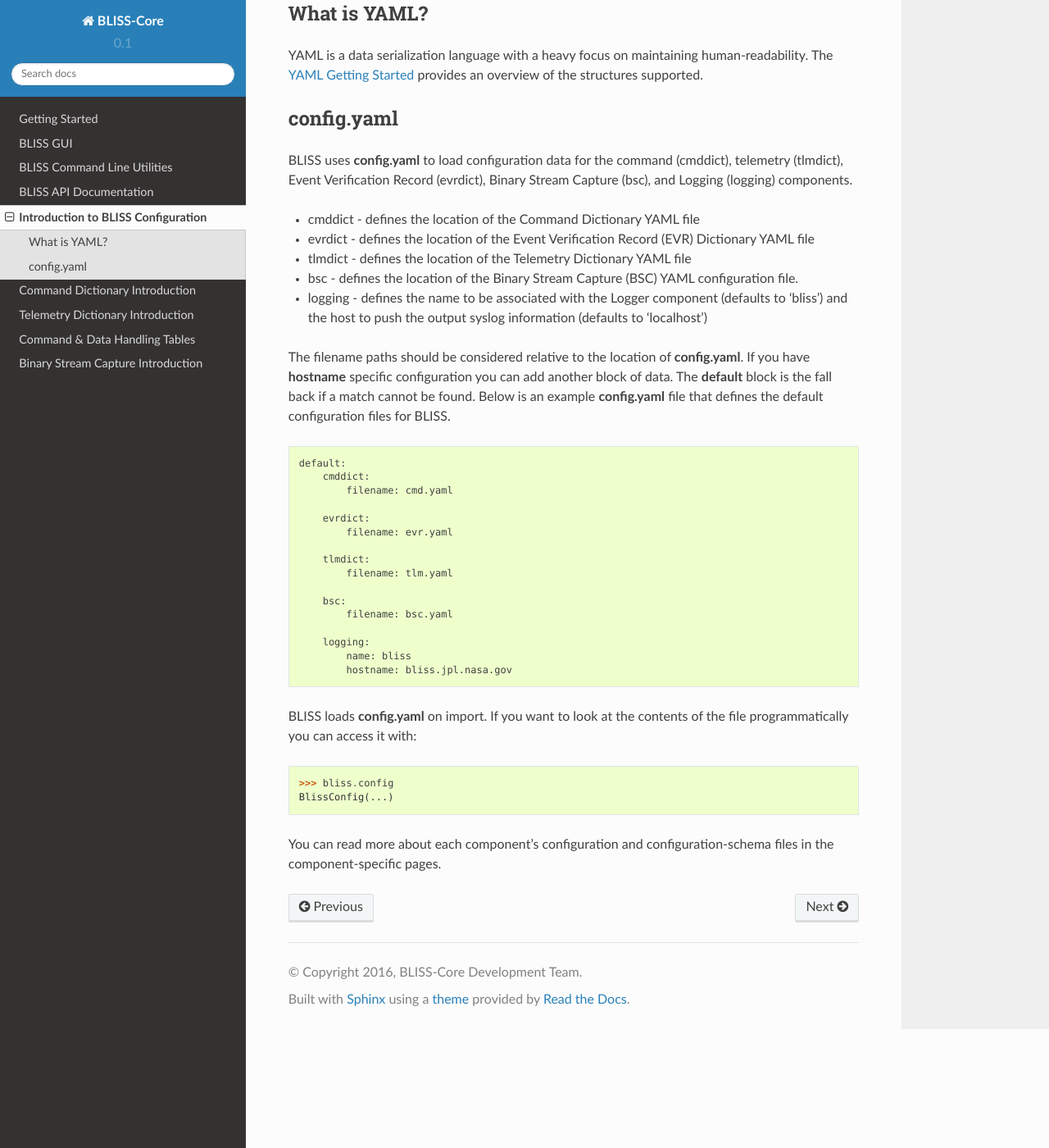
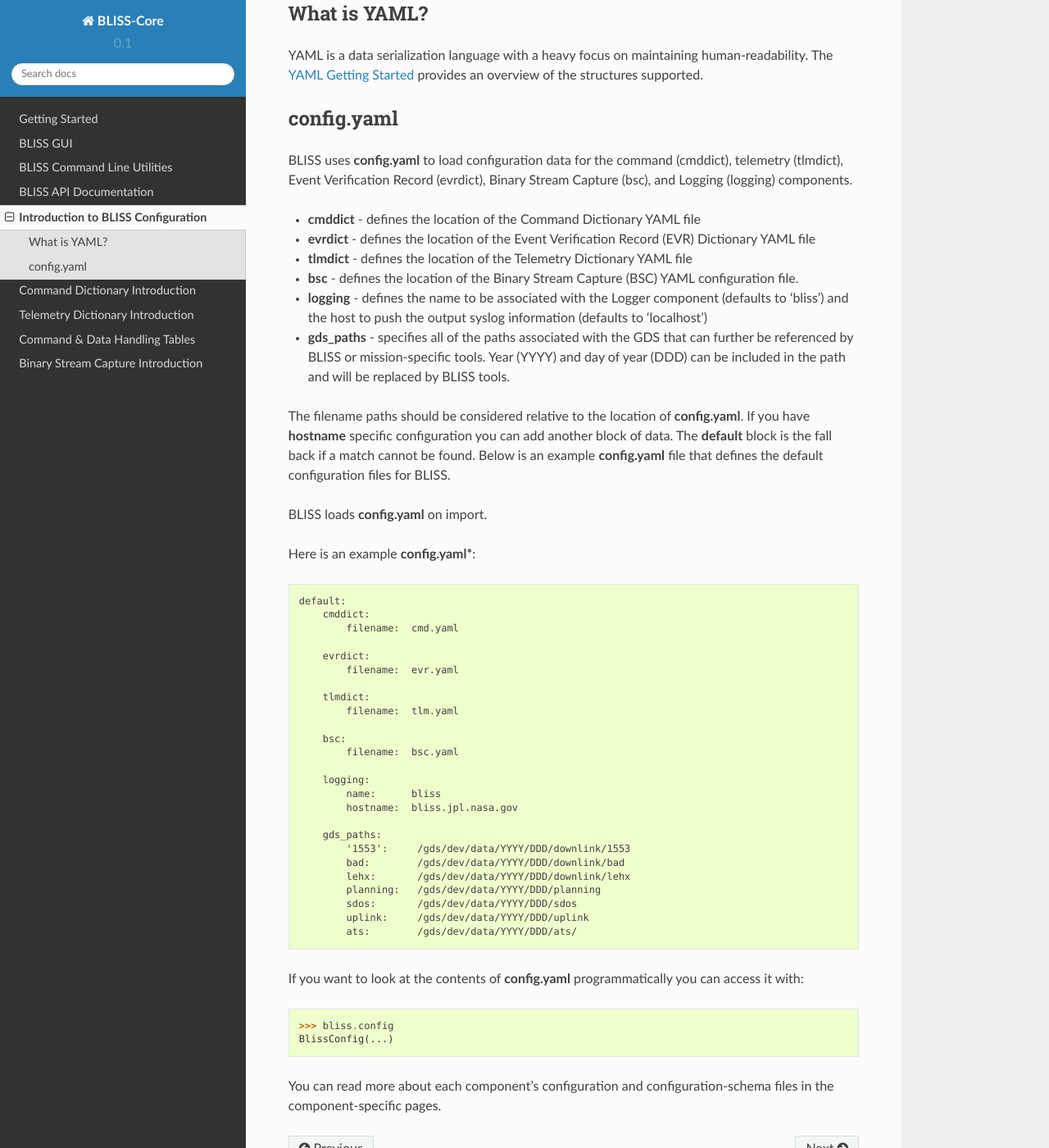
Before and after one commit to NASA-AMMOS/AIT-Core, a Sphinx documentation site: the page built from doc/source/configuration_intro.rst, in a window 1280 px wide and 1400 px high, scrolled down 419 px. Shown: the whole window at 82% size. Built offline with Sphinx 7.4.7 and the Read the Docs theme 2.0.0, drawn with Linux system fonts in a browser that asks for light colours.

Commit message:
updates to config.yaml documentation per #161.

```diff
--- a/doc/source/configuration_intro.rst
+++ b/doc/source/configuration_intro.rst
@@ -17,34 +17,49 @@
 
 BLISS uses **config.yaml** to load configuration data for the command (cmddict), telemetry (tlmdict), Event Verification Record (evrdict), Binary Stream Capture (bsc), and Logging (logging) components.
 
-* cmddict - defines the location of the Command Dictionary YAML file
-* evrdict - defines the location of the Event Verification Record (EVR) Dictionary YAML file
-* tlmdict - defines the location of the Telemetry Dictionary YAML file
-* bsc - defines the location of the Binary Stream Capture (BSC) YAML configuration file.
-* logging - defines the name to be associated with the Logger component (defaults to 'bliss') and the host to push the output syslog information (defaults to 'localhost')
+* **cmddict**   - defines the location of the Command Dictionary YAML file
+* **evrdict**   - defines the location of the Event Verification Record (EVR) Dictionary YAML file
+* **tlmdict**   - defines the location of the Telemetry Dictionary YAML file
+* **bsc** - defines the location of the Binary Stream Capture (BSC) YAML configuration file.
+* **logging**   - defines the name to be associated with the Logger component (defaults to 'bliss') and the host to push the output syslog information (defaults to 'localhost')
+* **gds_paths** - specifies all of the paths associated with the GDS that can further be referenced by BLISS or mission-specific tools. Year (YYYY) and day of year (DDD) can be included in the path and will be replaced by BLISS tools.
 
 The filename paths should be considered relative to the location of **config.yaml**. If you have **hostname** specific configuration you can add another block of data. The **default** block is the fall back if a match cannot be found. Below is an example **config.yaml** file that defines the default configuration files for BLISS.
+
+BLISS loads **config.yaml** on import.
+
+Here is an example **config.yaml***:
 
 .. code-block:: none
 
     default:
         cmddict:
-            filename: cmd.yaml
+            filename:  cmd.yaml
 
         evrdict:
-            filename: evr.yaml
+            filename:  evr.yaml
 
         tlmdict:
-            filename: tlm.yaml
+            filename:  tlm.yaml
 
         bsc:
-            filename: bsc.yaml
+            filename:  bsc.yaml
 
         logging:
-            name: bliss
-            hostname: bliss.jpl.nasa.gov
+            name:      bliss
+            hostname:  bliss.jpl.nasa.gov
 
-BLISS loads **config.yaml** on import. If you want to look at the contents of the file programmatically you can access it with:
+        gds_paths:
+            '1553':     /gds/dev/data/YYYY/DDD/downlink/1553
+            bad:        /gds/dev/data/YYYY/DDD/downlink/bad
+            lehx:       /gds/dev/data/YYYY/DDD/downlink/lehx
+            planning:   /gds/dev/data/YYYY/DDD/planning
+            sdos:       /gds/dev/data/YYYY/DDD/sdos
+            uplink:     /gds/dev/data/YYYY/DDD/uplink
+            ats:        /gds/dev/data/YYYY/DDD/ats/
+
+
+If you want to look at the contents of **config.yaml** programmatically you can access it with:
 
     >>> bliss.config
     BlissConfig(...)
```
